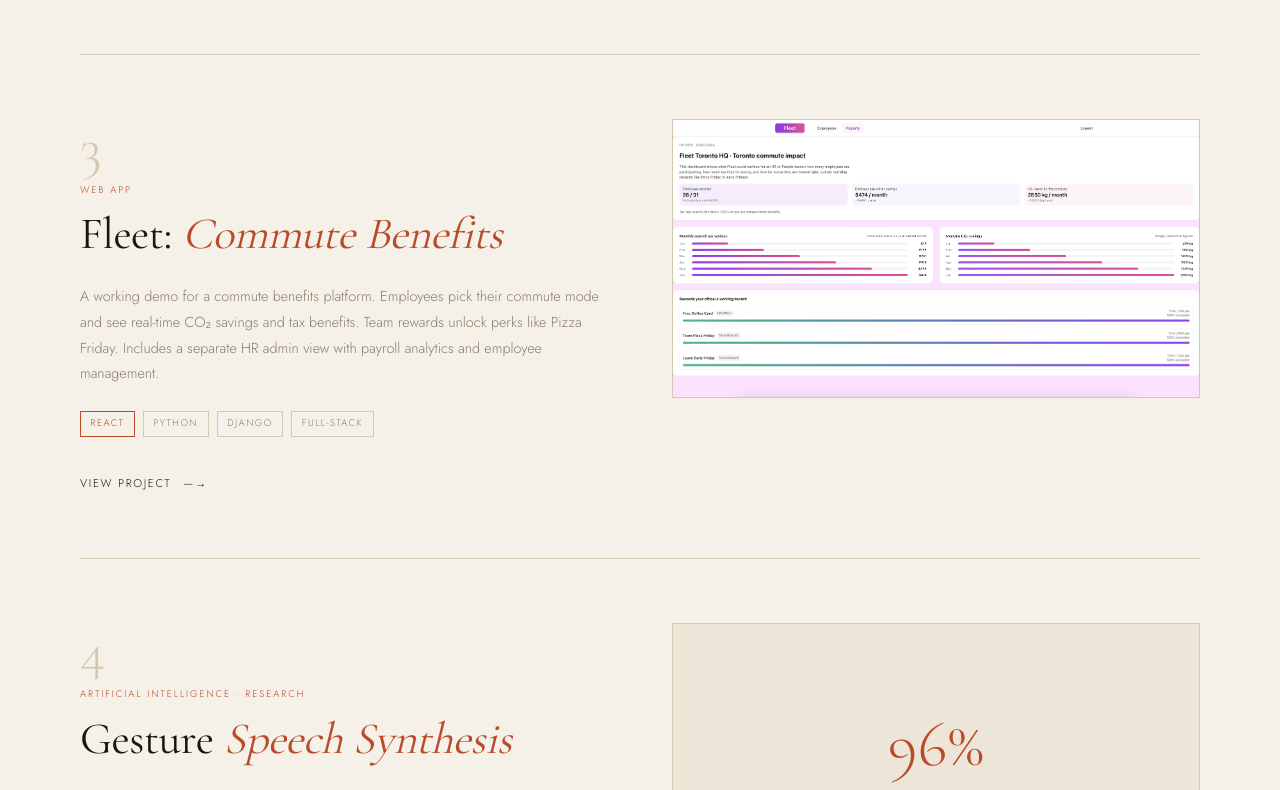
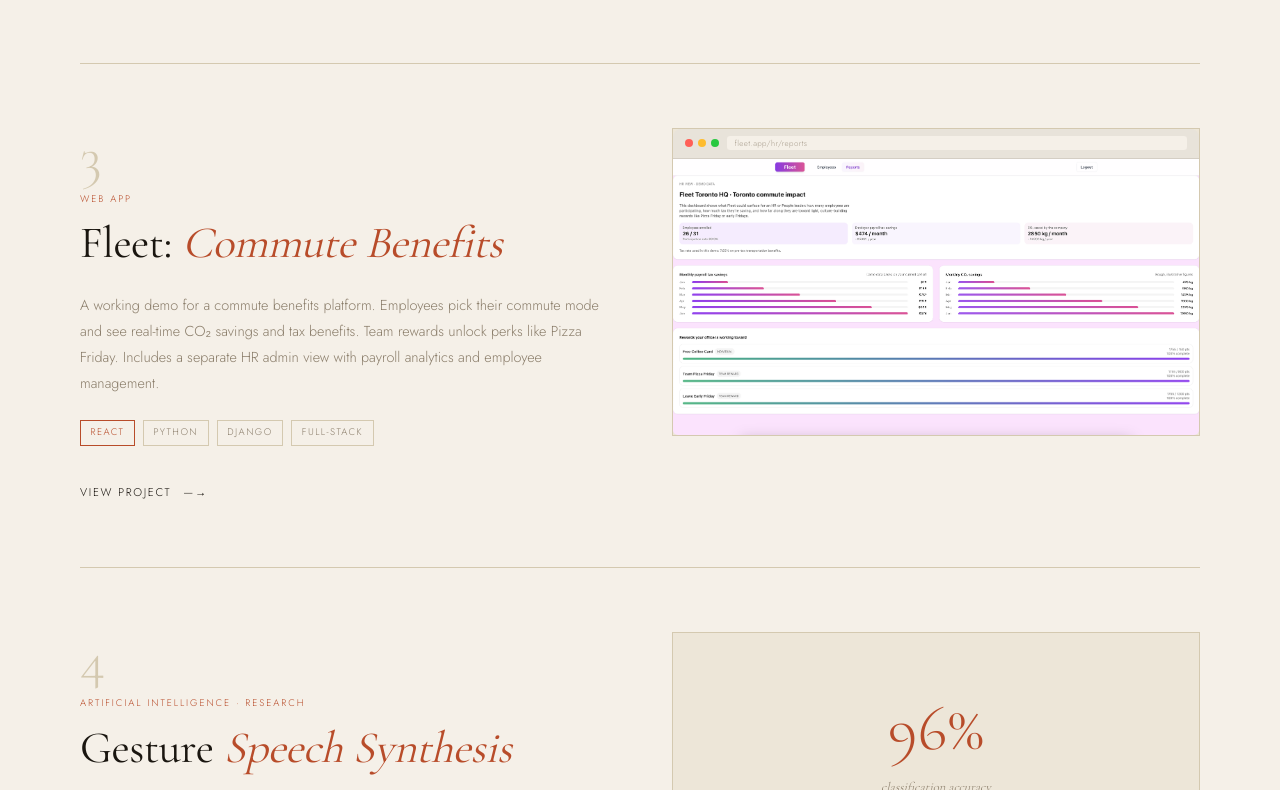
Before and after one commit to jonnyDob/portfolio, a Next.js app: page / in a window 1280 px wide. Shown: the part 1710-2500 px from the top of the page. Built offline with nearby package versions, Linux system fonts and the light colour scheme.

Commit message:
Option 2.

```diff
--- a/app/globals.css
+++ b/app/globals.css
@@ -309,9 +309,76 @@ nav {
   display: flex;
   align-items: center;
   justify-content: center;
+  flex-direction: column;
 }
 
-.img-block img {
+.img-block > img {
+  width: 100%;
+  height: auto;
+  display: block;
+}
+
+/* BROWSER CHROME MOCKUP */
+.browser-wrap {
+  width: 100%;
+  display: flex;
+  flex-direction: column;
+}
+
+.browser-chrome {
+  background: #e8e3da;
+  border-radius: 0.5rem 0.5rem 0 0;
+  padding: 0.45rem 0.75rem;
+  display: flex;
+  align-items: center;
+  gap: 0.5rem;
+  flex-shrink: 0;
+  border-bottom: 1px solid #d4cec4;
+}
+
+.browser-dots {
+  display: flex;
+  gap: 0.3rem;
+  flex-shrink: 0;
+}
+
+.browser-dots span {
+  width: 8px;
+  height: 8px;
+  border-radius: 50%;
+  display: block;
+}
+
+.browser-dots span:nth-child(1) { background: #ff5f57; }
+.browser-dots span:nth-child(2) { background: #febc2e; }
+.browser-dots span:nth-child(3) { background: #28c840; }
+
+.browser-bar {
+  flex: 1;
+  background: #f5f0e8;
+  border-radius: 0.2rem;
+  height: 14px;
+  display: flex;
+  align-items: center;
+  padding: 0 0.5rem;
+}
+
+.browser-bar span {
+  font-size: 0.5rem;
+  color: var(--taupe);
+  letter-spacing: 0.05em;
+  opacity: 0.7;
+  white-space: nowrap;
+  overflow: hidden;
+  text-overflow: ellipsis;
+}
+
+.browser-screen {
+  overflow: hidden;
+  border-radius: 0 0 0.3rem 0.3rem;
+}
+
+.browser-screen img {
   width: 100%;
   height: auto;
   display: block;
@@ -480,8 +547,7 @@ nav {
 }
 
 .img-block:has(.stat-display) {
-  min-height: 280px;
-  flex-direction: column;
+  padding: 4rem 2rem;
   gap: 0.5rem;
 }
 
--- a/components/ProjectFeatured.tsx
+++ b/components/ProjectFeatured.tsx
@@ -7,11 +7,12 @@ interface ProjectFeaturedProps {
   number: string;
   kicker: string;
   title: React.ReactNode;
-  body: string;
+  body: React.ReactNode;
   tags: { label: string; accent?: boolean }[];
   link?: { href: string; text: string };
   imageSrc?: string;
   imageAlt?: string;
+  browserUrl?: string;
   phoneMockup?: {
     large: { src: string; alt: string };
     small: { src: string; alt: string };
@@ -29,6 +30,7 @@ export default function ProjectFeatured({
   link,
   imageSrc,
   imageAlt,
+  browserUrl,
   phoneMockup,
   stat,
 }: ProjectFeaturedProps) {
@@ -92,11 +94,25 @@ export default function ProjectFeatured({
           </div>
         ) : imageSrc ? (
           <div className="img-block">
-            {/* eslint-disable-next-line @next/next/no-img-element */}
-            <img
-              src={imageSrc}
-              alt={imageAlt || "Project screenshot"}
-            />
+            {browserUrl ? (
+              <div className="browser-wrap">
+                <div className="browser-chrome">
+                  <div className="browser-dots">
+                    <span /><span /><span />
+                  </div>
+                  <div className="browser-bar">
+                    <span>{browserUrl}</span>
+                  </div>
+                </div>
+                <div className="browser-screen">
+                  {/* eslint-disable-next-line @next/next/no-img-element */}
+                  <img src={imageSrc} alt={imageAlt || "Project screenshot"} />
+                </div>
+              </div>
+            ) : (
+              /* eslint-disable-next-line @next/next/no-img-element */
+              <img src={imageSrc} alt={imageAlt || "Project screenshot"} />
+            )}
           </div>
         ) : (
           <div className="img-block">
--- a/components/ProjectsSection.tsx
+++ b/components/ProjectsSection.tsx
@@ -52,6 +52,7 @@ export default function ProjectsSection() {
         ]}
         imageSrc="/images/ieso/ieso_peak_data_chart.png"
         imageAlt="IESO energy threshold monitoring dashboard"
+        browserUrl="ieso-monitor.app/dashboard"
       />
 
       <ProjectFeatured
@@ -72,6 +73,7 @@ export default function ProjectsSection() {
         link={{ href: "#", text: "View Project" }}
         imageSrc="/images/fleet/HRReportsPage.png"
         imageAlt="Fleet commute benefits platform"
+        browserUrl="fleet.app/hr/reports"
       />
 
       <ProjectFeatured
```
